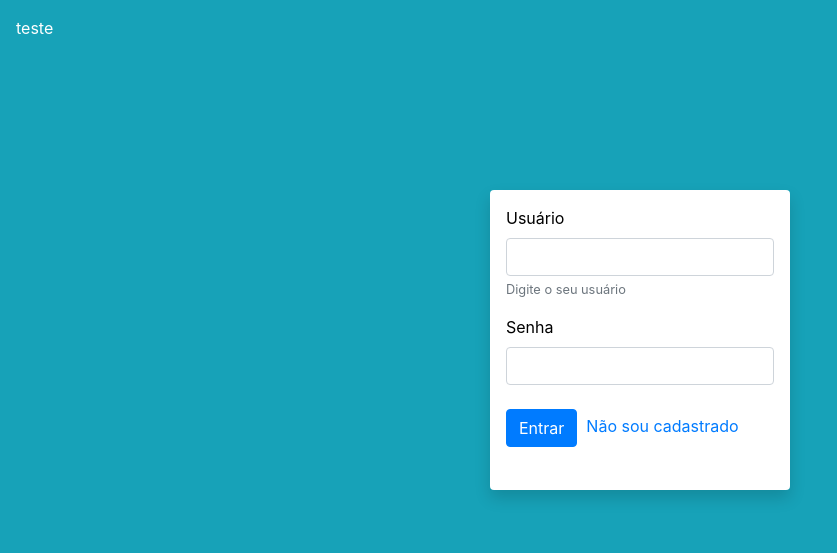
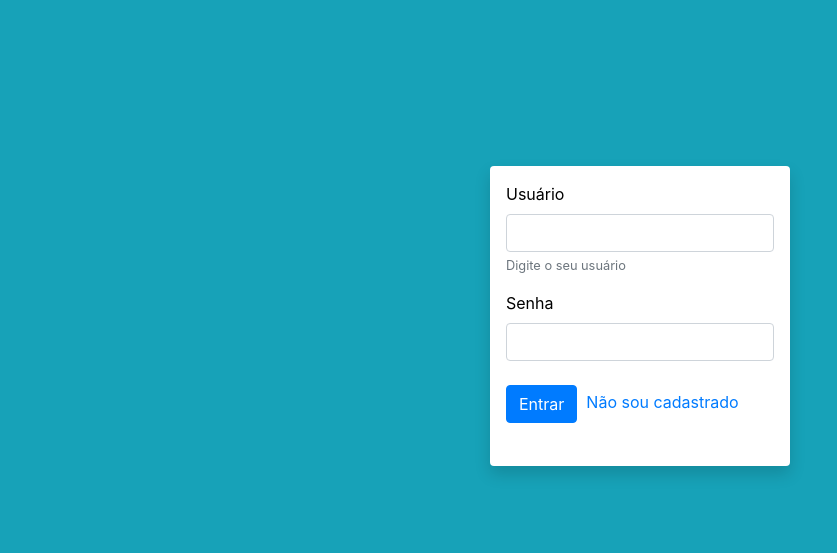
Before and after one commit to renandspedrosa/sistema_crud, a PHP site: page /sistema/ in a window 1280 px wide. Shown: the top 553 px of the page, without its empty margins (0-837 px from the left). Run offline with PHP 8.4, Linux system fonts and the light colour scheme.

Commit message:
tirei os testes

```diff
--- a/index.php
+++ b/index.php
@@ -7,7 +7,6 @@
     <link rel="stylesheet" href="estilo/style.css">
     <title>Sistema</title>
 </head>
-teste
 <body class="p-3 mb-2 bg-info text-white">
 
     <form   class="shadow p-3 mb-5 bg-white rounded" id="formlogin" action="login.php" method="POST">
--- a/teste.txt
+++ /dev/null
@@ -1 +0,0 @@
-testando
```
Also changed, not shown: 1 other file.
